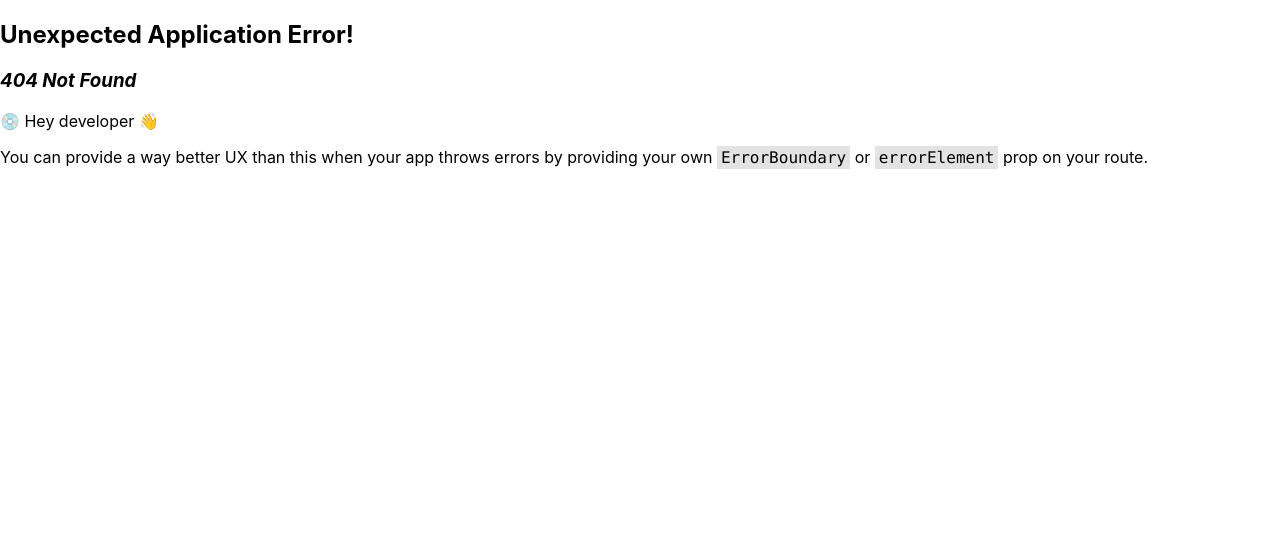
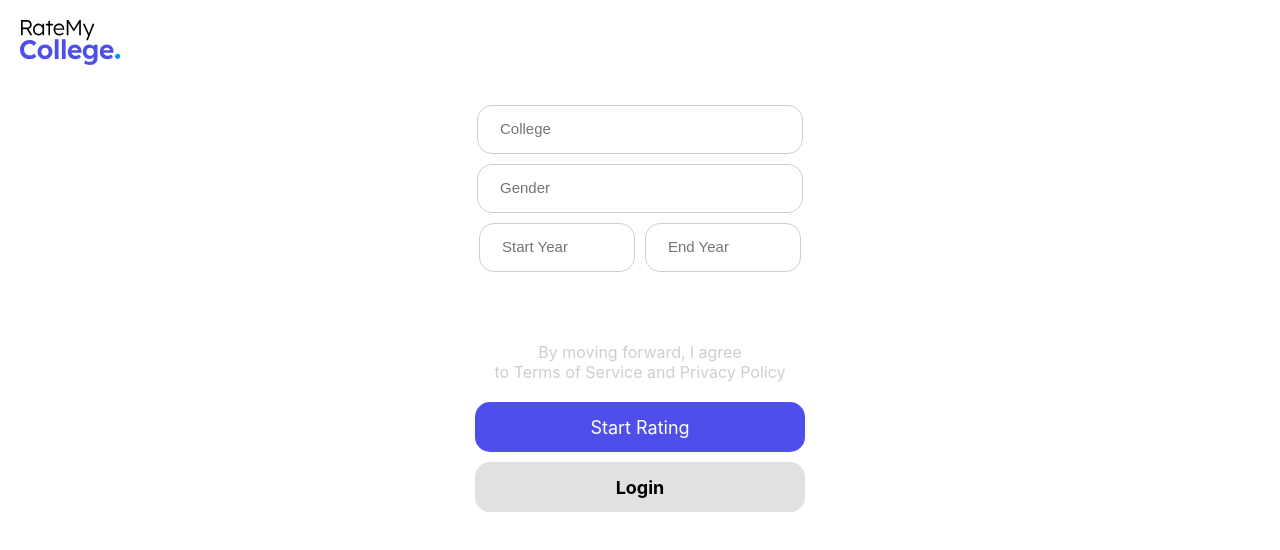
Before and after one commit to zuhakhan028/RateMyCollege, a React (Create React App) app: page /signup in a window 1280 px wide. Before the commit this address had no page. Shown: the top 550 px of the page. Built offline with nearby package versions, Linux system fonts and the light colour scheme.

Commit message:
sign up page created

```diff
--- a/src/components/loginpage/loginPage.css
+++ b/src/components/loginpage/loginPage.css
@@ -1,6 +1,6 @@
 .login-page{
-    width: 360px;
-    height: 640px;
+    width: 100vw;
+    height: 100vh;
     position: fixed;
     display: flex;
     flex-direction: column;
--- a/src/components/loginpage/loginPage.tsx
+++ b/src/components/loginpage/loginPage.tsx
@@ -15,7 +15,7 @@ function LoginPage(){
       <div className="login-page-middle-section">
         <img className="sign-up-img" src={signup_img} alt="signup_img"></img>
 
-      <SecondaryButton text="Sign Up With Gmail" route={""}/>
+      <SecondaryButton text="Sign Up With Gmail" route="/signup"/>
       <div>
         <PrimaryButton text="Login With Gmail"/>
       </div>
--- a/src/components/primarybutton/primaryButton.css
+++ b/src/components/primarybutton/primaryButton.css
@@ -19,7 +19,7 @@
     width: 330px;
     height: 50px;
     margin-top: 10px;
-    border-radius: 8px;
+    border-radius: 15px;
     display: flex;
     justify-content: center;
     align-items: center;
--- a/src/components/primarybutton/primaryButton.tsx
+++ b/src/components/primarybutton/primaryButton.tsx
@@ -3,25 +3,25 @@ import "./primaryButton.css"
 import { Link } from "react-router-dom";
 import { useNavigate } from "react-router-dom";
 
-interface primarybutton{
-    text:string;
+interface primarybutton {
+    text: string;
 }
-function PrimaryButton(props:primarybutton){
+function PrimaryButton(props: primarybutton) {
     const navigate = useNavigate();
     const goBack = () => {
         navigate(-1);
     }
 
-      if(props.text=="Next"){
-        return(
+    if (props.text == "Next") {
+        return (
             <div className="primary-button" onClick={goBack}>
                 {props.text}
             </div>
         )
     }
 
-      else if(props.text=="Login With Gmail"){
-        return(
+    else if (props.text == "Login With Gmail") {
+        return (
             <Link to="/" className="link-tag">
                 <div className="primary-button-login" >
                     {props.text}
@@ -30,8 +30,18 @@ function PrimaryButton(props:primarybutton){
         )
 
     }
-      else if(props.text=="Profile"){
-        return(
+    else if (props.text == "Login") {
+        return (
+            <Link to="/Loginpage" className="link-tag">
+                <div className="primary-button-login" >
+                    {props.text}
+                </div>
+            </Link>
+        )
+
+    }
+    else if (props.text == "Profile") {
+        return (
             <Link to="/profile" className="link-tag">
                 <div className="primary-button" >
                     {props.text}
@@ -40,8 +50,8 @@ function PrimaryButton(props:primarybutton){
         )
 
     }
-      else{
-return(
+    else {
+        return (
             <Link to="/" className="link-tag">
                 <div className="primary-button" >
                     {props.text}
--- a/src/components/ratings/ratings.tsx
+++ b/src/components/ratings/ratings.tsx
@@ -12,6 +12,39 @@ interface Ratings{
     route:string;
 }
 function Ratings(props:Ratings){
+    if(props.dept=="Hostel/Dorm" || props.dept=="Infrastructure"){
+        return(
+
+            <div className="ratings">
+            <header className="ratings-header">
+            <img className="ratings-header-logo" src={logo}></img>
+            <div className="primary-button-rating-page">
+            <PrimaryButton  text="back"/>
+            </div>
+            </header>
+            <div className="ratings-inner-div">
+            <div className="dept-title">
+            {props.dept}
+            </div>
+            <div>
+                <div className="dept-check-title"><EachRatingSection rating={props.dept_check_1}/></div>
+            </div>
+            <div>
+                <div className="dept-check-title"><EachRatingSection rating={props.dept_check_2}/></div>
+            </div>
+            <div>
+                <div className="dept-check-title"><EachRatingSection rating={props.dept_check_3}/></div>
+            </div>
+            <div>
+                <div className="dept-check-title"><EachRatingSection rating={props.dept_check_4}/></div>
+            </div>
+            <SecondaryButton text="But One" route={props.route}/>
+            </div>
+
+            </div>
+                )
+    }
+    else{
         return(
 
             <div className="ratings">
@@ -44,4 +77,6 @@ function Ratings(props:Ratings){
                 )
     }
 
+}
+
 export default Ratings
--- /dev/null
+++ b/src/components/signup/signUp.css
@@ -0,0 +1,62 @@
+.signup{
+    width: 100vw;
+    height: 100vh;
+    display: flex;
+    flex-direction: column;
+
+
+}
+.signup-header{
+    display: flex;
+   margin-top: 20px;
+   margin-left: 20px;
+   margin-bottom: 40px;
+}
+.signup-middle-section{
+    display: flex;
+    flex-direction: column;
+    align-items: center;
+    margin-bottom: 70px;
+
+}
+.college-input{
+    width: 320px;
+    height: 45px;
+    border-radius: 15px;
+    border: 1px solid rgba(var(--lightGray),1);
+    margin-bottom: 10px;
+
+
+}
+.college-input::placeholder{
+    padding-left: 20px;
+    font-size: 15px;
+}
+.college-start-end-year-div{
+display: flex;
+margin: 0px 5px;
+
+}
+.college-start-year{
+    width: 150px;
+    height: 45px;
+    border-radius: 15px;
+    border: 1px solid rgba(var(--lightGray),1);
+    margin-bottom: 10px;
+    margin:0px 5px;
+}
+.college-start-year::placeholder{
+    padding-left: 20px;
+    font-size: 15px;
+}
+.terms-privacy-policy{
+    color:rgba(var(--lightGray),1);
+    text-align: center;
+    margin-bottom: 20px;
+}
+
+.signup-page-last-section{
+    display: flex;
+    flex-direction: column;
+    align-items: center;
+}
--- /dev/null
+++ b/src/components/signup/signUp.tsx
@@ -0,0 +1,26 @@
+import "./signUp.css"
+import logo from "../../assets/images/logo.svg"
+import SecondaryButton from "../secondarybutton/secondaryButton"
+import PrimaryButton from "../primarybutton/primaryButton"
+function SignUp(){
+    return(
+        <div className="signup">
+<header className="signup-header"><img src={logo} alt="logo"></img></header>
+<section className="signup-middle-section">
+    <div><input type="text" placeholder="College" className="college-input"></input></div>
+    <div><input type="text" placeholder="Gender" className="college-input"></input></div>
+    <div className="college-start-end-year-div">
+        <div><input type="text" placeholder="Start Year" className="college-start-year"></input></div><div><input type="text" placeholder="End Year" className="college-start-year"></input></div>
+    </div>
+</section>
+<section className="signup-page-last-section">
+<div className="terms-privacy-policy">By moving forward, l agree <br></br>
+to Terms of Service and Privacy Policy</div>
+<SecondaryButton text="Start Rating" route="/rating"/>
+<PrimaryButton text="Login" />
+</section>
+        </div>
+    )
+}
+
+export default SignUp
--- a/src/index.tsx
+++ b/src/index.tsx
@@ -9,6 +9,7 @@ import Infrastructure from './components/infrastructure/infrastructure';
 import Hostel from './components/hostel/hostel';
 import LoginPage from './components/loginpage/loginPage';
 import Profile from './components/profile/profile';
+import SignUp from './components/signup/signUp';
 import {
   createBrowserRouter,
   RouterProvider,
@@ -48,6 +49,10 @@ const router=createBrowserRouter([
   {
     path:"/profile",
     element:<Profile/>
+  },
+  {
+    path:"/signup",
+    element:<SignUp/>
   }
 ])
 const root = ReactDOM.createRoot(
```
Also changed, not shown: src/assets/images/dropdown.svg (added). Lines whose indentation alone changed are shown as unchanged.
